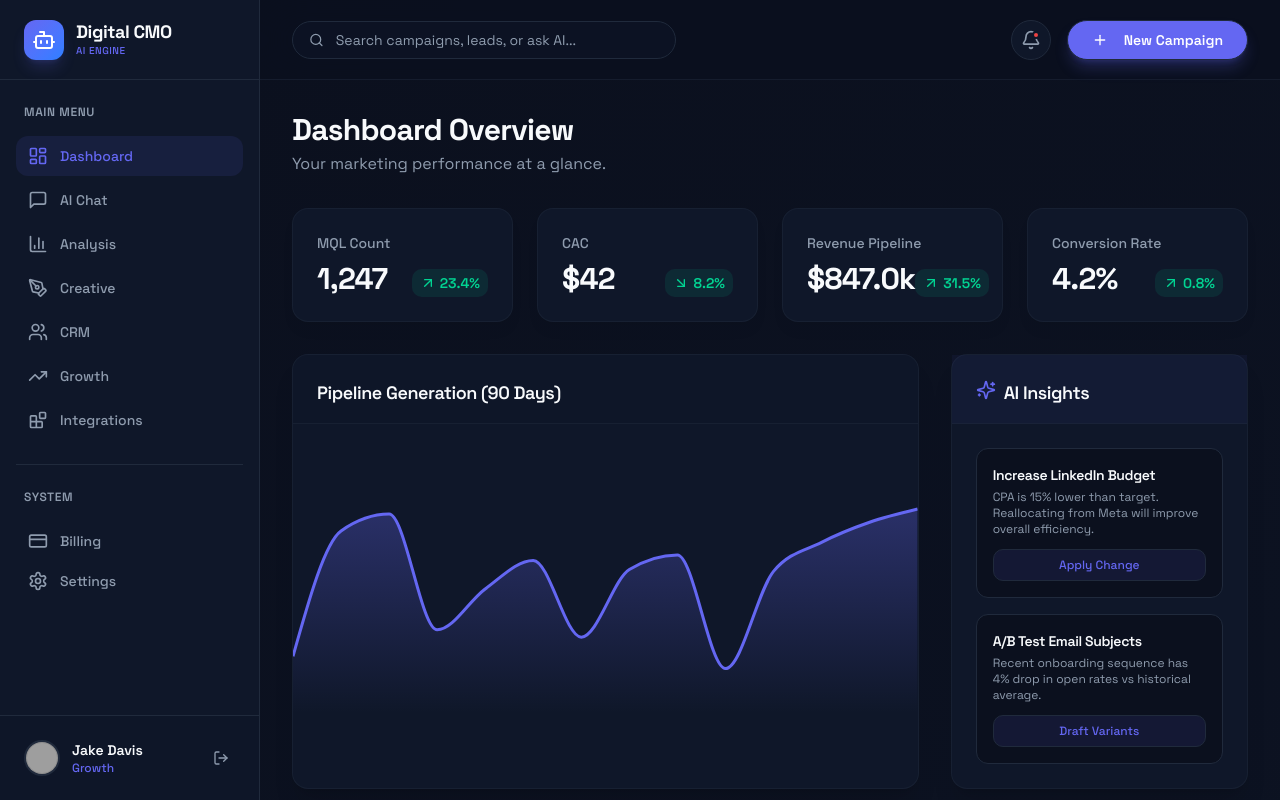
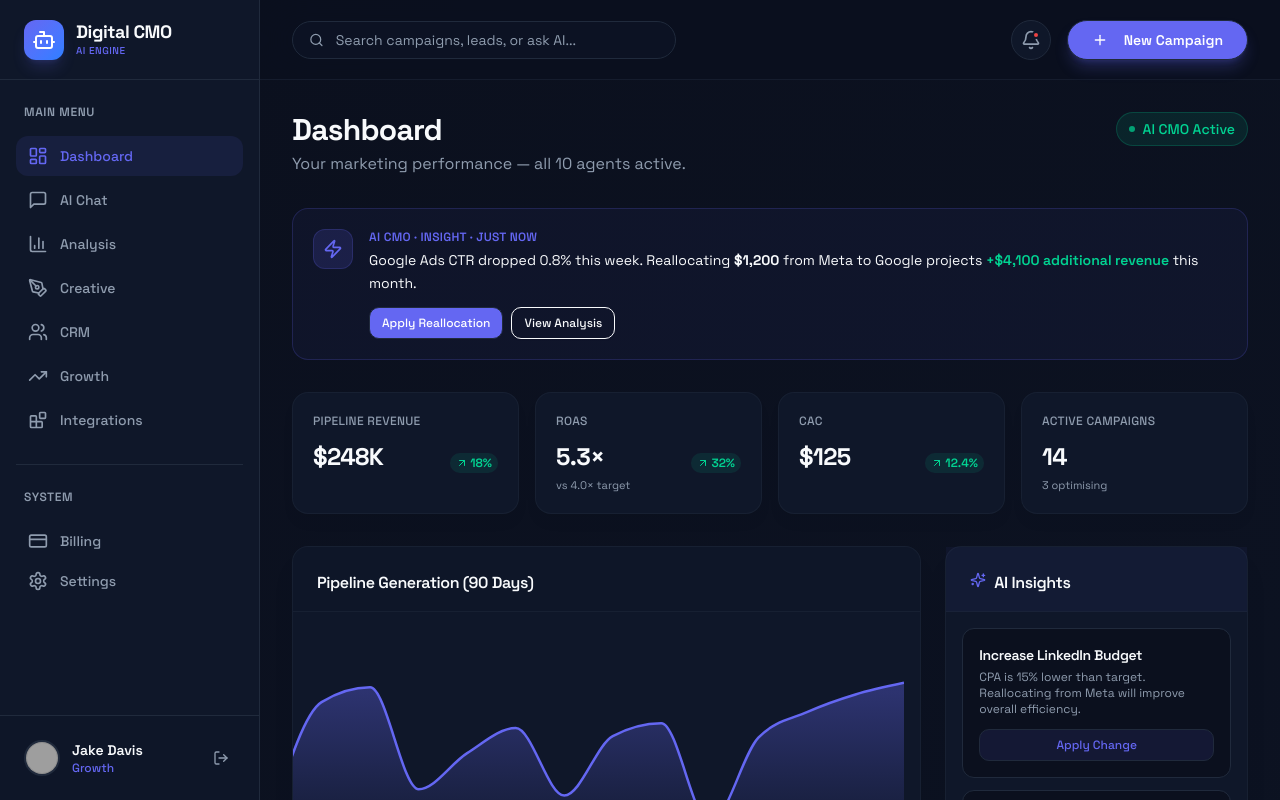
Before and after one commit to JakeDope777/digital-cmo-ai, a React (Vite) app in the folder frontend/: page /dashboard in a window 1280 px wide. Built offline with nearby package versions, Linux system fonts and the light colour scheme; sample sign-in values are in the browser's storage; grey boxes are pictures that could not be loaded.

Commit message:
feat: enhanced dashboard with agent activity feed, ROAS card, spend/revenue chart, AI insight banner, quick actions

```diff
--- a/frontend/src/pages/Dashboard.tsx
+++ b/frontend/src/pages/Dashboard.tsx
@@ -2,54 +2,117 @@ import { useDashboardMetrics } from "@/hooks/use-api";
 import { Card, CardContent, CardHeader, CardTitle } from "@/components/ui/card";
 import { Badge } from "@/components/ui/badge";
 import { formatCurrency, formatNumber } from "@/lib/utils";
-import { ArrowUpRight, ArrowDownRight, Sparkles, CheckCircle2, AlertCircle, Loader2 } from "lucide-react";
-import { AreaChart, Area, ResponsiveContainer, Tooltip, XAxis } from "recharts";
+import {
+  ArrowUpRight, ArrowDownRight, Sparkles, CheckCircle2, AlertCircle, Loader2,
+  Brain, Search, PenTool, Target, Mail, Share2, BarChart3, Megaphone, Users, TrendingUp,
+  Zap, ChevronRight,
+} from "lucide-react";
+import { AreaChart, Area, ResponsiveContainer, Tooltip, XAxis, BarChart, Bar, YAxis } from "recharts";
 import { Button } from "@/components/ui/button";
+import { Link } from "wouter";
+
+const AGENT_ACTIVITY = [
+  { icon: Search,    name: "SEO Agent",        status: "active", action: "847 keywords clustered · 12 briefs ready", color: "text-sky-400" },
+  { icon: Target,    name: "Creative Agent",    status: "active", action: "12 ad variants written · A/B test live", color: "text-violet-400" },
+  { icon: Mail,      name: "Email/CRM Agent",   status: "active", action: "47 leads re-engaged · 3 flows running", color: "text-emerald-400" },
+  { icon: BarChart3, name: "Analytics Agent",   status: "active", action: "13 KPIs tracked · anomaly alert sent", color: "text-primary" },
+  { icon: Megaphone, name: "Paid Ads Agent",    status: "active", action: "Reallocating $1,200 → Google Ads", color: "text-orange-400" },
+  { icon: Share2,    name: "Social Agent",      status: "idle",   action: "Next post scheduled in 2h 14m", color: "text-pink-400" },
+  { icon: PenTool,   name: "Content Agent",     status: "active", action: "3 long-form drafts in progress", color: "text-amber-400" },
+  { icon: TrendingUp,name: "Growth Agent",      status: "idle",   action: "A/B test significance reached", color: "text-teal-400" },
+  { icon: Users,     name: "PR & Media Agent",  status: "idle",   action: "2 journalist matches queued", color: "text-rose-400" },
+  { icon: Brain,     name: "Orchestrator",      status: "active", action: "Coordinating 5 agents · memory synced", color: "text-primary" },
+];
+
+const WEEK_SPEND = [
+  { day: "Mon", spend: 820, revenue: 4100 },
+  { day: "Tue", spend: 940, revenue: 4800 },
+  { day: "Wed", spend: 880, revenue: 5200 },
+  { day: "Thu", spend: 1020, revenue: 6100 },
+  { day: "Fri", spend: 960, revenue: 5700 },
+  { day: "Sat", spend: 740, revenue: 3900 },
+  { day: "Sun", spend: 680, revenue: 3600 },
+];
 
 export function Dashboard() {
   const { data: metrics, isLoading } = useDashboardMetrics();
 
   if (isLoading || !metrics) {
-    return <div className="h-full flex items-center justify-center"><Loader2 className="w-8 h-8 animate-spin text-primary" /></div>;
+    return (
+      <div className="h-full flex items-center justify-center">
+        <Loader2 className="w-8 h-8 animate-spin text-primary" />
+      </div>
+    );
   }
 
   return (
     <div className="space-y-8 animate-in fade-in duration-500">
-      <div>
-        <h2 className="text-3xl font-display font-bold">Dashboard Overview</h2>
-        <p className="text-muted-foreground mt-1">Your marketing performance at a glance.</p>
+
+      {/* Header */}
+      <div className="flex items-start justify-between">
+        <div>
+          <h2 className="text-3xl font-display font-bold">Dashboard</h2>
+          <p className="text-muted-foreground mt-1">Your marketing performance — all 10 agents active.</p>
+        </div>
+        <div className="flex items-center gap-2 text-sm font-medium text-emerald-400 bg-emerald-400/10 border border-emerald-400/20 px-3 py-1.5 rounded-full">
+          <span className="w-1.5 h-1.5 rounded-full bg-emerald-400 animate-pulse" />
+          AI CMO Active
+        </div>
       </div>
 
-      {/* KPIs */}
-      <div className="grid grid-cols-1 md:grid-cols-2 lg:grid-cols-4 gap-6">
-        <KpiCard title="MQL Count" value={formatNumber(metrics.mql)} trend={metrics.mqlTrend} />
-        <KpiCard title="CAC" value={`$${metrics.cac}`} trend={metrics.cacTrend} invertTrend />
-        <KpiCard title="Revenue Pipeline" value={formatCurrency(metrics.pipeline)} trend={metrics.pipelineTrend} />
-        <KpiCard title="Conversion Rate" value={`${metrics.conversionRate}%`} trend={metrics.conversionTrend} />
+      {/* AI Insight Banner */}
+      <div className="rounded-2xl border border-primary/20 bg-primary/5 p-5">
+        <div className="flex items-start gap-4">
+          <div className="flex h-10 w-10 shrink-0 items-center justify-center rounded-xl bg-primary/15 border border-primary/20">
+            <Zap className="w-5 h-5 text-primary" />
+          </div>
+          <div className="flex-1 min-w-0">
+            <div className="flex items-center gap-2 mb-1">
+              <span className="text-xs font-semibold text-primary uppercase tracking-wide">AI CMO · Insight · just now</span>
+            </div>
+            <p className="text-sm text-foreground leading-relaxed">
+              Google Ads CTR dropped 0.8% this week. Reallocating{" "}
+              <strong className="text-foreground">$1,200</strong> from Meta to Google projects{" "}
+              <span className="text-emerald-400 font-semibold">+$4,100 additional revenue</span> this month.
+            </p>
+            <div className="flex gap-2 mt-3">
+              <Button size="sm" className="h-7 px-3 text-xs bg-primary hover:bg-primary/90 text-white">Apply Reallocation</Button>
+              <Button size="sm" variant="outline" className="h-7 px-3 text-xs">View Analysis</Button>
+            </div>
+          </div>
+        </div>
       </div>
 
-      <div className="grid grid-cols-1 lg:grid-cols-3 gap-8">
-        {/* Main Chart */}
+      {/* KPI Cards */}
+      <div className="grid grid-cols-2 lg:grid-cols-4 gap-4">
+        <KpiCard title="Pipeline Revenue" value="$248K" trend={18} />
+        <KpiCard title="ROAS" value="5.3×" trend={32} suffix="vs 4.0× target" />
+        <KpiCard title="CAC" value="$125" trend={-12.4} invertTrend />
+        <KpiCard title="Active Campaigns" value="14" note="3 optimising" />
+      </div>
+
+      <div className="grid grid-cols-1 lg:grid-cols-3 gap-6">
+        {/* Pipeline Chart */}
         <Card className="lg:col-span-2 bg-card border-border/50 shadow-xl shadow-black/10 rounded-2xl overflow-hidden">
           <CardHeader className="border-b border-border/50 pb-4 bg-card/50">
-            <CardTitle className="text-lg">Pipeline Generation (90 Days)</CardTitle>
+            <CardTitle className="text-base">Pipeline Generation (90 Days)</CardTitle>
           </CardHeader>
           <CardContent className="p-0">
-            <div className="h-[300px] w-full pt-6">
+            <div className="h-[260px] w-full pt-4">
               <ResponsiveContainer width="100%" height="100%">
-                <AreaChart data={metrics.chartData} margin={{ top: 10, right: 0, left: 0, bottom: 0 }}>
+                <AreaChart data={metrics.chartData} margin={{ top: 10, right: 16, left: -20, bottom: 0 }}>
                   <defs>
                     <linearGradient id="colorValue" x1="0" y1="0" x2="0" y2="1">
-                      <stop offset="5%" stopColor="hsl(var(--primary))" stopOpacity={0.3}/>
-                      <stop offset="95%" stopColor="hsl(var(--primary))" stopOpacity={0}/>
+                      <stop offset="5%"  stopColor="hsl(var(--primary))" stopOpacity={0.35} />
+                      <stop offset="95%" stopColor="hsl(var(--primary))" stopOpacity={0} />
                     </linearGradient>
                   </defs>
                   <XAxis dataKey="date" hide />
                   <Tooltip
-                    contentStyle={{ backgroundColor: 'hsl(var(--card))', borderColor: 'hsl(var(--border))', borderRadius: '8px' }}
-                    itemStyle={{ color: 'hsl(var(--foreground))' }}
+                    contentStyle={{ backgroundColor: "hsl(var(--card))", borderColor: "hsl(var(--border))", borderRadius: "8px", fontSize: "12px" }}
+                    itemStyle={{ color: "hsl(var(--foreground))" }}
                   />
-                  <Area type="monotone" dataKey="value" stroke="hsl(var(--primary))" strokeWidth={3} fillOpacity={1} fill="url(#colorValue)" />
+                  <Area type="monotone" dataKey="value" stroke="hsl(var(--primary))" strokeWidth={2.5} fillOpacity={1} fill="url(#colorValue)" />
                 </AreaChart>
               </ResponsiveContainer>
             </div>
@@ -59,95 +122,177 @@ export function Dashboard() {
         {/* AI Recommendations */}
         <Card className="bg-card border-border/50 shadow-xl shadow-black/10 rounded-2xl flex flex-col">
           <CardHeader className="border-b border-border/50 pb-4 flex flex-row items-center gap-2 bg-primary/5">
-            <Sparkles className="w-5 h-5 text-primary" />
-            <CardTitle className="text-lg m-0">AI Insights</CardTitle>
+            <Sparkles className="w-4 h-4 text-primary" />
+            <CardTitle className="text-base m-0">AI Insights</CardTitle>
           </CardHeader>
-          <CardContent className="p-6 flex-1 flex flex-col gap-4">
-            <div className="bg-background rounded-xl p-4 border border-border">
-              <h4 className="font-semibold text-sm mb-1 text-foreground">Increase LinkedIn Budget</h4>
-              <p className="text-xs text-muted-foreground mb-3">CPA is 15% lower than target. Reallocating from Meta will improve overall efficiency.</p>
-              <Button size="sm" className="w-full text-xs bg-primary/10 text-primary hover:bg-primary/20">Apply Change</Button>
-            </div>
-            <div className="bg-background rounded-xl p-4 border border-border">
-              <h4 className="font-semibold text-sm mb-1 text-foreground">A/B Test Email Subjects</h4>
-              <p className="text-xs text-muted-foreground mb-3">Recent onboarding sequence has 4% drop in open rates vs historical average.</p>
-              <Button size="sm" className="w-full text-xs bg-primary/10 text-primary hover:bg-primary/20">Draft Variants</Button>
-            </div>
+          <CardContent className="p-4 flex-1 flex flex-col gap-3">
+            {[
+              { title: "Increase LinkedIn Budget", body: "CPA is 15% lower than target. Reallocating from Meta will improve overall efficiency.", cta: "Apply Change" },
+              { title: "A/B Test Email Subjects", body: "Recent onboarding sequence has 4% drop in open rates vs historical average.", cta: "Draft Variants" },
+              { title: "Publish 2 SEO Articles", body: "3 high-opportunity clusters identified. Publishing now captures Q2 search intent.", cta: "Review Briefs" },
+            ].map((ins) => (
+              <div key={ins.title} className="bg-background rounded-xl p-4 border border-border">
+                <h4 className="font-semibold text-sm mb-1 text-foreground">{ins.title}</h4>
+                <p className="text-xs text-muted-foreground mb-3">{ins.body}</p>
+                <Button size="sm" className="w-full text-xs h-7 bg-primary/10 text-primary hover:bg-primary/20">{ins.cta}</Button>
+              </div>
+            ))}
           </CardContent>
         </Card>
       </div>
 
-      <div className="grid grid-cols-1 lg:grid-cols-3 gap-8">
-        {/* Top Campaigns Table */}
-        <Card className="lg:col-span-2 bg-card border-border/50 shadow-xl shadow-black/10 rounded-2xl">
+      {/* Spend vs Revenue Bar Chart */}
+      <div className="grid grid-cols-1 lg:grid-cols-3 gap-6">
+        <Card className="lg:col-span-2 bg-card border-border/50 rounded-2xl overflow-hidden">
           <CardHeader className="border-b border-border/50 pb-4">
-            <CardTitle className="text-lg">Top Active Campaigns</CardTitle>
+            <CardTitle className="text-base">Spend vs Revenue — This Week</CardTitle>
           </CardHeader>
-          <div className="overflow-x-auto">
-            <table className="w-full text-left text-sm">
-              <thead className="bg-card/50 text-muted-foreground">
-                <tr>
-                  <th className="px-6 py-4 font-medium">Campaign</th>
-                  <th className="px-6 py-4 font-medium">Channel</th>
-                  <th className="px-6 py-4 font-medium text-right">Leads</th>
-                  <th className="px-6 py-4 font-medium text-right">Revenue</th>
-                </tr>
-              </thead>
-              <tbody className="divide-y divide-border/50">
-                {metrics.topCampaigns?.map((camp, i) => (
-                  <tr key={i} className="hover:bg-muted/30 transition-colors">
-                    <td className="px-6 py-4 font-medium text-foreground">{camp.name}</td>
-                    <td className="px-6 py-4">
-                      <Badge variant="outline" className="bg-background">{camp.channel}</Badge>
-                    </td>
-                    <td className="px-6 py-4 text-right font-medium">{formatNumber(camp.leads || 0)}</td>
-                    <td className="px-6 py-4 text-right text-emerald-400 font-semibold">{formatCurrency(camp.revenue || 0)}</td>
-                  </tr>
-                ))}
-              </tbody>
-            </table>
-          </div>
+          <CardContent className="p-0">
+            <div className="h-[220px] w-full pt-4">
+              <ResponsiveContainer width="100%" height="100%">
+                <BarChart data={WEEK_SPEND} margin={{ top: 0, right: 16, left: -20, bottom: 0 }}>
+                  <XAxis dataKey="day" axisLine={false} tickLine={false} tick={{ fill: "hsl(var(--muted-foreground))", fontSize: 11 }} />
+                  <YAxis axisLine={false} tickLine={false} tick={{ fill: "hsl(var(--muted-foreground))", fontSize: 11 }} tickFormatter={(v) => `$${(v / 1000).toFixed(0)}k`} />
+                  <Tooltip
+                    contentStyle={{ backgroundColor: "hsl(var(--card))", borderColor: "hsl(var(--border))", borderRadius: "8px", fontSize: "12px" }}
+                    itemStyle={{ color: "hsl(var(--foreground))" }}
+                    formatter={(value: number) => [`$${value.toLocaleString()}`, ""]}
+                  />
+                  <Bar dataKey="spend"   fill="hsl(var(--primary) / 0.3)" radius={[4, 4, 0, 0]} />
+                  <Bar dataKey="revenue" fill="hsl(var(--primary))"       radius={[4, 4, 0, 0]} />
+                </BarChart>
+              </ResponsiveContainer>
+            </div>
+          </CardContent>
         </Card>
 
-        {/* Integration Health */}
-        <Card className="bg-card border-border/50 shadow-xl shadow-black/10 rounded-2xl">
+        {/* Top Campaigns */}
+        <Card className="bg-card border-border/50 rounded-2xl">
           <CardHeader className="border-b border-border/50 pb-4">
-            <CardTitle className="text-lg">System Health</CardTitle>
+            <CardTitle className="text-base">Top Campaigns</CardTitle>
           </CardHeader>
-          <CardContent className="p-6 space-y-4">
-            {metrics.integrationHealth?.map((int, i) => (
-              <div key={i} className="flex items-center justify-between p-3 rounded-xl bg-background border border-border">
+          <CardContent className="p-4 space-y-3">
+            {(metrics.topCampaigns ?? []).slice(0, 4).map((camp, i) => (
+              <div key={i} className="flex items-center justify-between p-3 rounded-xl bg-background border border-border/50">
+                <div>
+                  <p className="text-xs font-semibold text-foreground truncate max-w-[130px]">{camp.name}</p>
+                  <Badge variant="outline" className="mt-1 text-[10px] py-0 h-4 bg-transparent">{camp.channel}</Badge>
+                </div>
+                <div className="text-right">
+                  <p className="text-xs font-semibold text-emerald-400">{formatCurrency(camp.revenue ?? 0)}</p>
+                  <p className="text-[10px] text-muted-foreground">{formatNumber(camp.leads ?? 0)} leads</p>
+                </div>
+              </div>
+            ))}
+          </CardContent>
+        </Card>
+      </div>
+
+      {/* Agent Activity */}
+      <Card className="bg-card border-border/50 rounded-2xl">
+        <CardHeader className="border-b border-border/50 pb-4 flex flex-row items-center justify-between">
+          <div className="flex items-center gap-2">
+            <Brain className="w-4 h-4 text-primary" />
+            <CardTitle className="text-base m-0">Agent Activity</CardTitle>
+          </div>
+          <span className="text-xs text-muted-foreground">7 active · 3 idle</span>
+        </CardHeader>
+        <CardContent className="p-4">
+          <div className="grid grid-cols-1 md:grid-cols-2 gap-2">
+            {AGENT_ACTIVITY.map((agent) => (
+              <div key={agent.name} className="flex items-center gap-3 p-3 rounded-xl bg-background border border-border/50 hover:border-border transition-colors">
+                <div className={`flex h-8 w-8 shrink-0 items-center justify-center rounded-lg bg-white/5 ${agent.color}`}>
+                  <agent.icon className="w-4 h-4" />
+                </div>
+                <div className="flex-1 min-w-0">
+                  <div className="flex items-center gap-2">
+                    <span className="text-xs font-semibold text-foreground">{agent.name}</span>
+                    <span className={`text-[9px] font-bold uppercase tracking-wider px-1.5 py-0.5 rounded ${agent.status === "active" ? "bg-emerald-400/15 text-emerald-400" : "bg-muted text-muted-foreground"}`}>
+                      {agent.status}
+                    </span>
+                  </div>
+                  <p className="text-[10px] text-muted-foreground truncate mt-0.5">{agent.action}</p>
+                </div>
+              </div>
+            ))}
+          </div>
+        </CardContent>
+      </Card>
+
+      {/* System Health + Quick Actions */}
+      <div className="grid grid-cols-1 lg:grid-cols-3 gap-6">
+        <Card className="bg-card border-border/50 rounded-2xl">
+          <CardHeader className="border-b border-border/50 pb-4">
+            <CardTitle className="text-base">System Health</CardTitle>
+          </CardHeader>
+          <CardContent className="p-4 space-y-3">
+            {(metrics.integrationHealth ?? []).map((int, i) => (
+              <div key={i} className="flex items-center justify-between p-3 rounded-xl bg-background border border-border/50">
                 <span className="font-medium text-sm">{int.name}</span>
-                {int.status === 'connected' ? (
-                  <Badge className="bg-emerald-500/10 text-emerald-400 hover:bg-emerald-500/20 border-0"><CheckCircle2 className="w-3 h-3 mr-1" /> OK</Badge>
+                {int.status === "connected" ? (
+                  <Badge className="bg-emerald-500/10 text-emerald-400 border-0 text-xs">
+                    <CheckCircle2 className="w-3 h-3 mr-1" /> Connected
+                  </Badge>
                 ) : (
-                  <Badge className="bg-amber-500/10 text-amber-400 hover:bg-amber-500/20 border-0"><AlertCircle className="w-3 h-3 mr-1" /> Error</Badge>
+                  <Badge className="bg-amber-500/10 text-amber-400 border-0 text-xs">
+                    <AlertCircle className="w-3 h-3 mr-1" /> Warning
+                  </Badge>
                 )}
               </div>
             ))}
           </CardContent>
         </Card>
+
+        <Card className="lg:col-span-2 bg-card border-border/50 rounded-2xl">
+          <CardHeader className="border-b border-border/50 pb-4">
+            <CardTitle className="text-base">Quick Actions</CardTitle>
+          </CardHeader>
+          <CardContent className="p-4 grid grid-cols-2 gap-3">
+            {[
+              { label: "Run SEO audit",         href: "/analysis",    color: "text-sky-400" },
+              { label: "Write blog post",        href: "/creative",    color: "text-violet-400" },
+              { label: "Launch email campaign",  href: "/crm",         color: "text-emerald-400" },
+              { label: "Analyze paid ads",       href: "/growth",      color: "text-orange-400" },
+              { label: "Schedule social posts",  href: "/creative",    color: "text-pink-400" },
+              { label: "Ask AI CMO anything",    href: "/chat",        color: "text-primary" },
+            ].map((action) => (
+              <Link key={action.label} href={action.href}
+                className="flex items-center justify-between p-3 rounded-xl bg-background border border-border/50 hover:border-primary/30 hover:bg-primary/5 transition-all group">
+                <span className={`text-xs font-semibold ${action.color}`}>{action.label}</span>
+                <ChevronRight className="w-3.5 h-3.5 text-muted-foreground group-hover:text-primary transition-colors" />
+              </Link>
+            ))}
+          </CardContent>
+        </Card>
       </div>
+
     </div>
   );
 }
 
-function KpiCard({ title, value, trend, invertTrend = false }: { title: string, value: string, trend?: number, invertTrend?: boolean }) {
+function KpiCard({
+  title, value, trend, invertTrend = false, note, suffix,
+}: {
+  title: string; value: string; trend?: number; invertTrend?: boolean; note?: string; suffix?: string;
+}) {
   const isPositive = trend !== undefined && (invertTrend ? trend < 0 : trend > 0);
 
   return (
     <Card className="bg-card border-border/50 shadow-lg shadow-black/5 rounded-2xl hover:border-primary/30 transition-all duration-300">
-      <CardContent className="p-6">
-        <p className="text-sm font-medium text-muted-foreground mb-2">{title}</p>
-        <div className="flex items-end justify-between">
-          <h3 className="text-3xl font-display font-bold text-foreground">{value}</h3>
+      <CardContent className="p-5">
+        <p className="text-xs font-medium text-muted-foreground mb-3 uppercase tracking-wide">{title}</p>
+        <div className="flex items-end justify-between gap-2">
+          <h3 className="text-2xl font-display font-bold text-foreground">{value}</h3>
           {trend !== undefined && (
-            <div className={`flex items-center gap-1 text-sm font-semibold px-2 py-1 rounded-md ${isPositive ? 'text-emerald-400 bg-emerald-400/10' : 'text-rose-400 bg-rose-400/10'}`}>
-              {trend > 0 ? <ArrowUpRight className="w-4 h-4" /> : <ArrowDownRight className="w-4 h-4" />}
+            <div className={`flex items-center gap-0.5 text-xs font-semibold px-1.5 py-0.5 rounded-md shrink-0 ${isPositive ? "text-emerald-400 bg-emerald-400/10" : "text-rose-400 bg-rose-400/10"}`}>
+              {(invertTrend ? trend < 0 : trend > 0) ? <ArrowUpRight className="w-3 h-3" /> : <ArrowDownRight className="w-3 h-3" />}
               {Math.abs(trend)}%
             </div>
           )}
         </div>
+        {(note || suffix) && (
+          <p className="text-[11px] text-muted-foreground mt-1">{note || suffix}</p>
+        )}
       </CardContent>
     </Card>
   );
```
